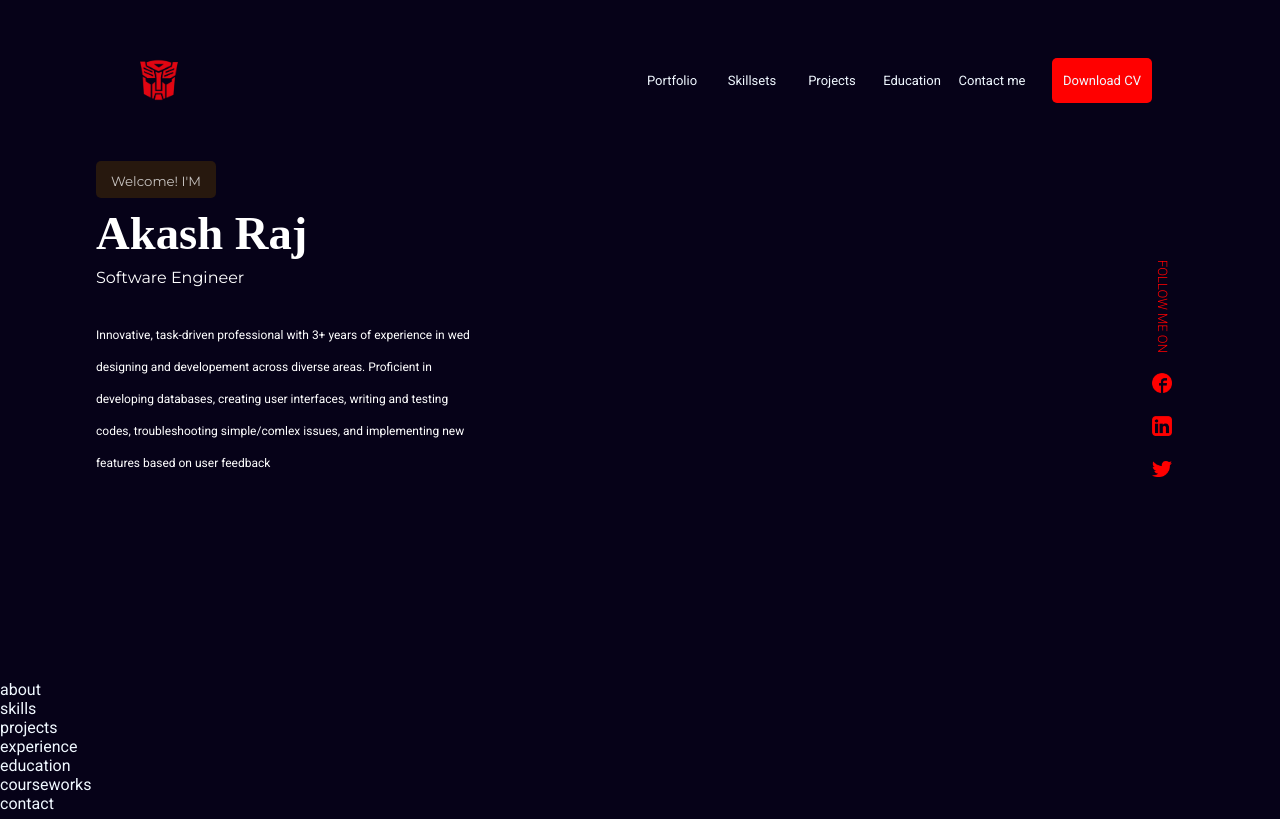
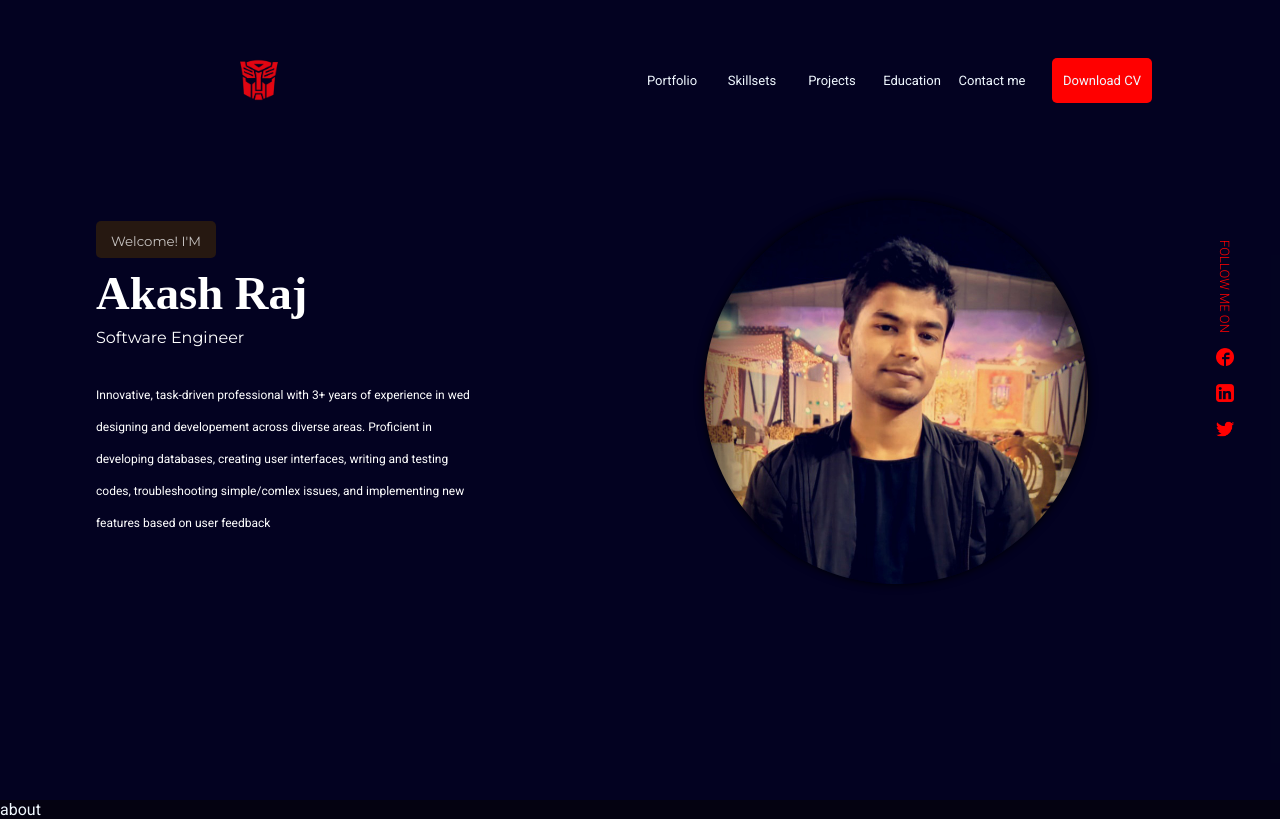
Before and after one commit to asrivastav722/experimental, a plain HTML site: page index.html in a window 1280 px wide. Drawn offline with Linux system fonts and the light colour scheme.

Commit message:
about completed

```diff
--- a/index.html
+++ b/index.html
@@ -30,7 +30,7 @@
     </header>
 
 <!--About Card-------------------------------------------------------->
-        <div class="aboutcard">
+    <section class="aboutcard">
         <div class="text">
             <div class="textarea">
                 <p class="welcome">Welcome! I'M</p>
@@ -40,41 +40,20 @@
             </div>
         </div>
         <div class="image">
+            <img class="profile" height="400px" src="assets/profile.jpg" alt="">
         </div>
         <div class="social">
             <p id="follow">FOLLOW ME ON </p>
-                    <a href=""><img id="fb-logo"  src="assets/fb.png" alt=""></a>
-                    <a href=""><img id="ln-logo"  src="assets/ln.png" alt=""></a>
-                    <a href=""><img id="tt-logo"  src="assets/tt.png" alt=""></a>
+            <a href=""><img class="slogo"  src="assets/fb.png" alt=""></a>
+            <a href=""><img class="slogo"  src="assets/ln.png" alt=""></a>
+            <a href=""><img class="slogo"  src="assets/tt.png" alt=""></a>
         </div>
-        </div>
-
     </section>
 
+<!--Abstract-------------------------------------------------------->
     <section class="about">
             about
     </section>
 
-    <section class="skills">
-skills
-    </section>
-
-    <section class="projects">
-projects
-    </section>
-
-    <section class="experience">
-experience
-    </section>
-
-    <section class="education">
-education
-    </section>
-    <section class="courseworks">
-courseworks
-    </section>
-    <section class="contact">
-contact
-    </section>
 </body>
 </html>
--- a/styles.css
+++ b/styles.css
@@ -6,7 +6,7 @@
 body{
     margin:0px;
     padding: 0px;
-    background-color: rgb(6, 2, 24);
+    background-color: rgb(4, 2, 17);
     color: aliceblue;
 }
 
@@ -15,6 +15,7 @@ header{
     display: flex;
     height:20vh;
     align-items: center;
+    background-color: rgba(3, 3, 46, 0.568);
 
 }
     .logocontainer{
@@ -23,8 +24,7 @@ header{
         width:45vw;
         }
         .logo{
-            position:relative;
-            right:100px;
+
         }
     .buttons{
         display: flex;
@@ -63,8 +63,9 @@ header{
 /* About Card---------------------------------------------------------------------- */
     .aboutcard{
         display: grid;
-        grid-template-columns: 45vw 45vw 5vw;
-        grid-template-rows:520px;
+        grid-template-columns: 45vw 50vw 2vw;
+        grid-template-rows:80vh;
+        background-color: rgba(3, 3, 46, 0.568);
 
     }
         .text{
@@ -109,41 +110,35 @@ header{
                     color:rgba(255, 255, 255);
                 }
 
+    .image{
+        display: flex;
+        justify-content: center;
+    }
+        .profile{
+            border-radius: 100%;
+            box-shadow: 0px 0px 10px rgb(0, 0, 0);
+            height: 30vw;
+            margin-top: 5vh;
+        }
 
     .social{
         display: flex;
         flex-direction: column;
         color: red;
         font-weight: 300;
-        gap:20px;
+        gap:15px;
         font-size: small;
-        margin-top:100px;
-
-
+        margin-top:10vh;
     }
         #follow{
             writing-mode: vertical-lr;
             width:25px;
-            margin-left:3px
+            margin-left:1px;
         }
-        #fb-logo{
-            width: 20px;
+        .slogo{
+            width: 18px;
             transition: width 0.5s;
         }
-        #ln-logo{
-            width: 20px;
-            transition: width 0.5s;
-        }
-        #tt-logo{
-            width: 20px;
-            transition: width 0.5s;
-        }
-        #fb-logo:hover{
-            width: 25px;
-        }
-        #ln-logo:hover{
-            width: 25px;
-        }
-        #tt-logo:hover{
-            width: 25px;
-        }
+            .slogo:hover{
+                width: 22px;
+            }
```
Also changed, not shown: assets/profile.jpg (added). Lines whose indentation alone changed are shown as unchanged.
